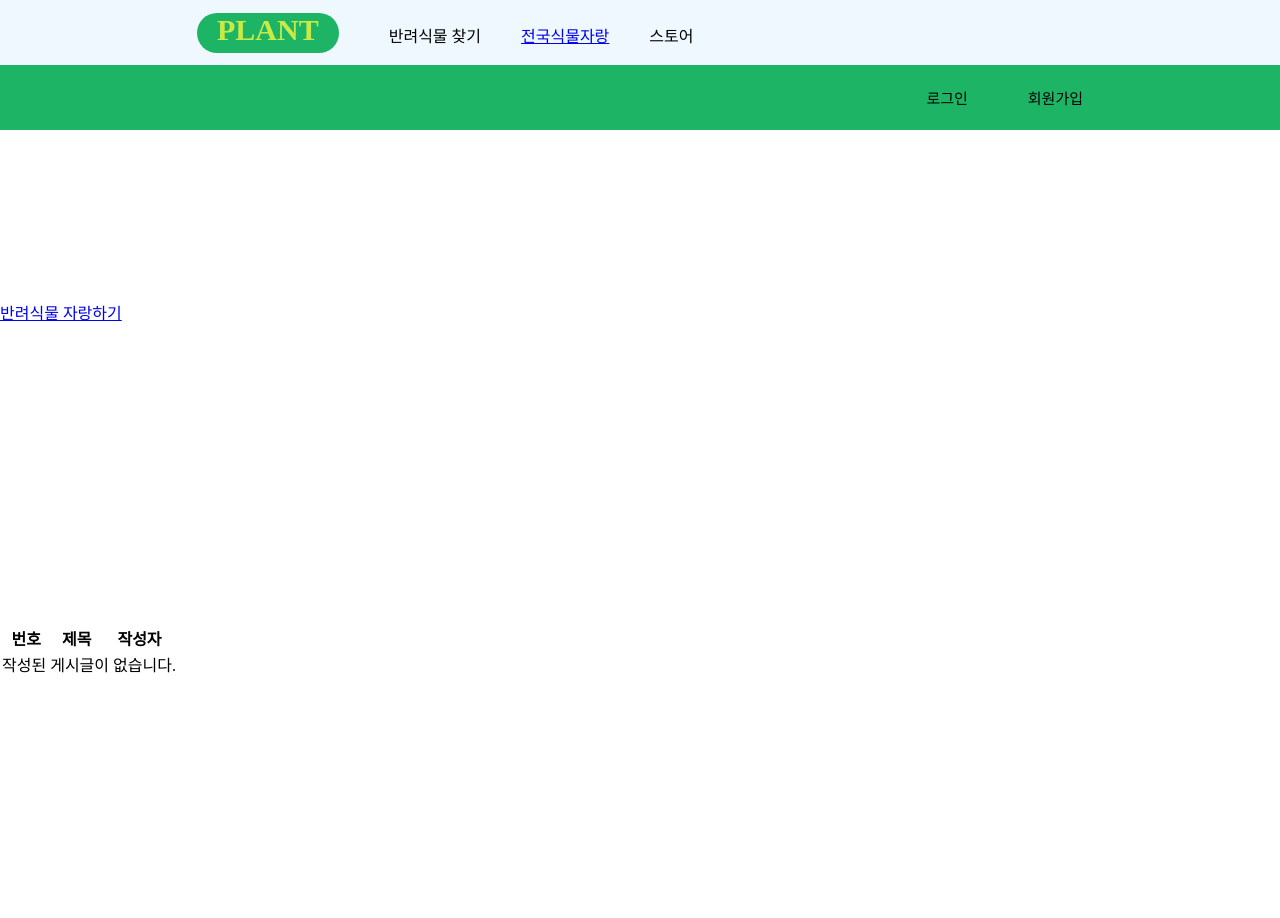
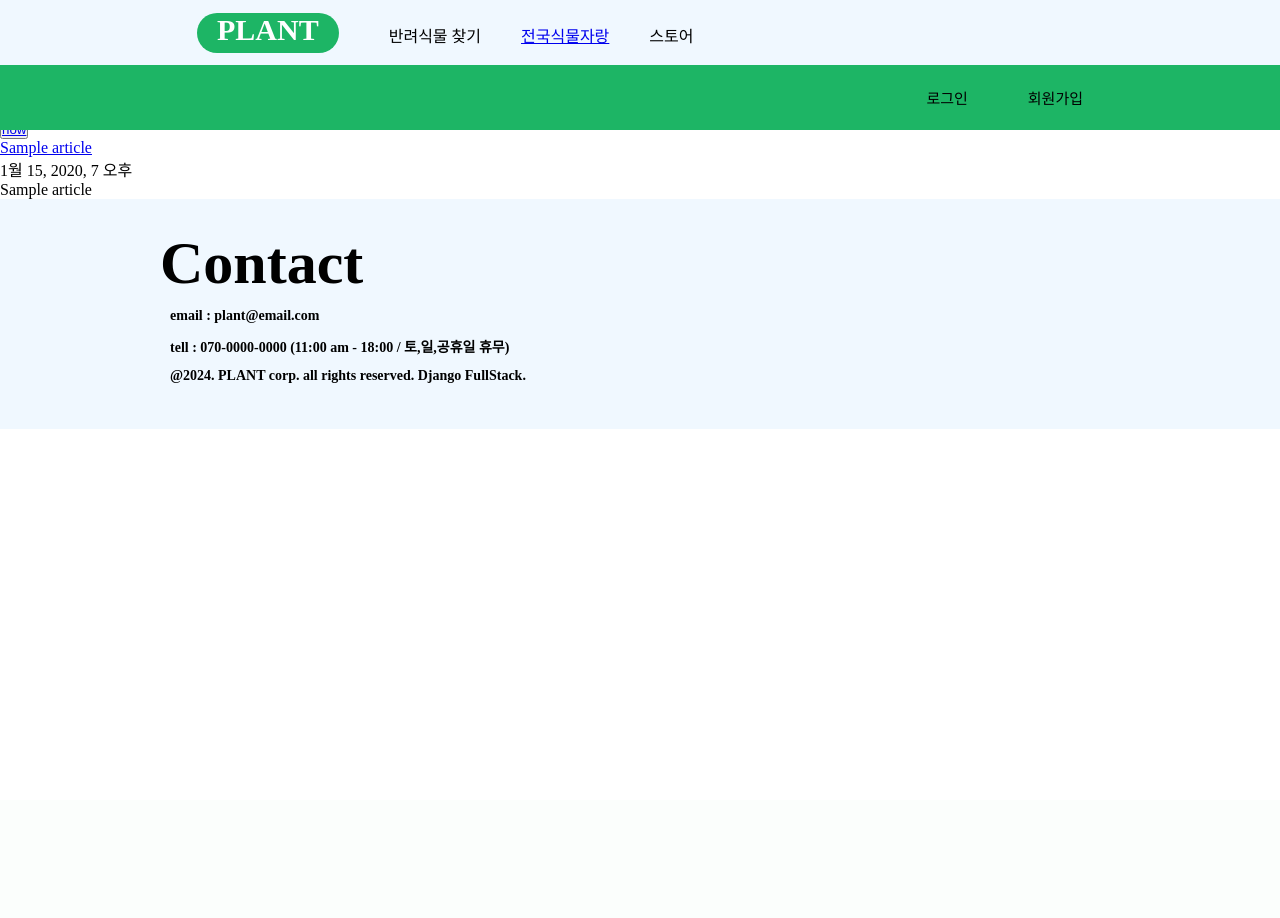
Before and after one commit to oiosu/Plant, a Django app: page /articles/ in a window 1280 px wide. Shown: the top 918 px of the page. After the commit the page ends 383 px from the top, so only its background shows below. Run offline with Django 3.2, Linux system fonts and the light colour scheme; tables that the repository leaves empty hold one stand-in row (values such as "Sample post"); some libraries are stand-ins or nearby versions; some web fonts are replaced.

Commit message:
게시글 다시 생성 중

```diff
--- a/accounts/templates/accounts/login.html
+++ b/accounts/templates/accounts/login.html
@@ -1,4 +1,4 @@
-{% extends 'home.html' %} {% block content %}
+{% extends 'base.html' %} {% block content %}
 <h2>Login</h2>
 <form method="post" action="{% url 'accounts:login' %}">
   {% csrf_token %} {{ form.as_p }}
--- a/accounts/templates/accounts/mypage.html
+++ b/accounts/templates/accounts/mypage.html
@@ -1,3 +1,3 @@
-{% extends 'home.html' %} {% block content %}
+{% extends 'base.html' %} {% block content %}
 <h1>마이페이지 test</h1>
 {% endblock %}
--- a/accounts/templates/accounts/signup.html
+++ b/accounts/templates/accounts/signup.html
@@ -1,4 +1,4 @@
-{% extends 'home.html' %} {% block content %}
+{% extends 'base.html' %} {% block content %}
 <h2>signup</h2>
 <form method="post" action="{% url 'accounts:signup' %}">
   {% csrf_token %} {{ form.as_p }}
--- a/articles/templates/articles/index.html
+++ b/articles/templates/articles/index.html
@@ -1,32 +1,19 @@
 {% extends 'base.html' %} {% block content %}
-<div class="index_content">
-  <div class="index_text">
-    <a href="{% url 'articles:new' %}">반려식물 자랑하기</a>
-  </div>
+<div>
+  <button type="button"><a href="{% url 'articles:create' %}">now</a></button>
 </div>
 
-<div class="index_table">
-  <table>
-    <thead>
-      <tr class="text-center">
-        <th>번호</th>
-        <th>제목</th>
-        <th>작성자</th>
-      </tr>
-    </thead>
-    <tbody>
-      {% if index %} {% for article in index %}
-      <tr class="text-center">
-        <td>{{ user.pk }}</td>
-        <td>{{ article.title|truncatechars:30 }}</td>
-        <td>{{ article.user }}</td>
-      </tr>
-      {% endfor %} {% else %}
-      <tr class="text-center">
-        <td colspan="3">작성된 게시글이 없습니다.</td>
-      </tr>
-      {% endif %}
-    </tbody>
-  </table>
+{% if request.user.is_authenticated %} {% endif %} {% for article in articles %}
+<div>
+  <div>
+    <div>
+      <div>
+        <a href="{% url 'articles:detail' article.pk %} ">{{ article.title}}</a>
+        <p>{{ article.created_at }}</p>
+      </div>
+      <p>{{ article.title }}</p>
+    </div>
+  </div>
+
+  {% endfor %} {% endblock %}
 </div>
-{% endblock %}
--- a/articles/urls.py
+++ b/articles/urls.py
@@ -5,11 +5,8 @@ app_name = "articles"
 
 urlpatterns = [
     path("", views.index, name="index"),
-    path("new/", views.article_new, name="article_new"), #생성
-    # add new url
-    path('articles/', views.article_list, name='article_list'),
-    path('articles/<int:article_id>/', views.article_detail, name='article_detail'),
-    path('articles/new/', views.create_article, name='create_article'),
-    path('articles/<int:article_id>/update/', views.update_article, name='update_article'),
-    path('articles/<int:article_id>/delete/', views.delete_article, name='delete_article')
+    path("create/", views.create, name="create"),
+    path('<int:pk>/', views.detail, name='detail'),
+    path('<int:pk>/update', views.update, name='update'),
+    path('<int:pk>/delete', views.delete, name='delete'),
 ]
--- a/articles/views.py
+++ b/articles/views.py
@@ -1,69 +1,63 @@
-from django.shortcuts import render, redirect, get_object_or_404
-from django.views.decorators.http import require_safe
-# from django.contrib.auth.decorators import login_required
+from django.shortcuts import render, redirect
+from django.contrib.auth.decorators import login_required
 from .models import Article
-from .forms import ArticleForm
-# from django.contrib import messages
-
+from articles.forms import ArticleForm
 
 # Create your views here.
 
-def article_list(request):
-    articles = Article.objects.all()
-    return render(request, 'article_list.html', {'articles': articles})
+def index(request):
+    articles = Article.objects.order_by('-pk')
+    context = {
+        'articles':articles
+    }
+    return render(request, 'articles/index.html', context)
 
-@require_safe
-def index(request):
-    articles = Article.objects.all()
-    context = {"articles":articles}
-    return render(request, "articles/index.html", context)
+@login_required
+def create(request):
+    if request.user.is_authenticated:
+        if request.method == 'POST':
+            article_form = ArticleForm(request.POST)
+            if article_form.is_valid():
+                article_form.save()
+                return redirect('articles:index')
+        else:
+            article_form = ArticleForm()
+        context = {
+            'article_form':article_form
+        }
+        return render(request, 'articles/forms.html', context)
+    else:
+        return redirect('accounts:login')
 
-def article_new(request):
-    return render(request, "articles/new_article.html")
+def detail(request, pk):
+    article = Article.objects.get(pk=pk)
+    context = {
+        'article':article
+    }
+    return render(request, 'articles/detail.html', context)
 
-# @login_required
-def create_article(request):
-    if request.method == "POST":
-        form = ArticleForm(request.POST, request.FILES)
-        if form.is_valid():
-            form.save()
-            return redirect('article_list')
+@login_required
+def update(request, pk):
+    article = Article.objects.get(pk=pk)
+    if request.method == 'POST':
+        article_form = ArticleForm(request.POST, instance=article)
+        if article_form.is_valid():
+            article_form.save()
+            return redirect('articles:index')
     else:
-        form = ArticleForm()
-    return render(request, 'create_article.html', {'form': form})
+            # GET : Form을 제공
+        article_form = ArticleForm(instance=article)
+    context = {
+        'article_form': article_form
+    }
+    return render(request, 'articles/forms.html', context)
 
-# @login_required
-def article_detail(request, pk):
-    article = get_object_or_404(Article, pk=pk)
-    return render(request, 'article_detail.html', {'article': article})
-
-
-# @login_required
-def edit(request, pk):
-    article = get_object_or_404(Article, pk=pk)
-    context = {"article": article}
-    return render(request, "articles/edit.html", context)
-
-
-# @login_required
-def update_article(request, article_id):
-    article = get_object_or_404(Article, pk=article_id)
-
+def delete(request, pk):
+    article = Article.objects.get(pk=pk)
     if request.method == 'POST':
-        form = ArticleForm(request.POST, instance=article)
-        if form.is_valid():
-            form.save()
-            return redirect('article_list')
-    else:
-        form = ArticleForm(instance=article)
-
-    return render(request, 'update_article.html', {'form': form, 'article': article})
-
-
-def delete_article(request, article_id):
-    article = get_object_or_404(Article, pk=article_id)
-    if request.method == "POST":
         article.delete()
-        return redirect("articles:index")
-    context = {"article": article}
-    return render(request, "articles/delete.html", context)
+        return redirect('articles:index')
+    context = {
+        'article':article
+    }
+    return render(request, 'articles/detail.html', context)
--- a/plant/settings.py
+++ b/plant/settings.py
@@ -91,7 +91,7 @@ ROOT_URLCONF = 'plant.urls'
 
 TEMPLATES = [
     {
-        "BACKEND": "django.template.backends.django.DjangoTemplates",
+        'BACKEND': 'django.template.backends.django.DjangoTemplates',
         "DIRS": [os.path.join(BASE_DIR, "templates")],
         'APP_DIRS': True,
         'OPTIONS': {
--- a/static/css/articles_index.css
+++ /dev/null
@@ -1,11 +0,0 @@
-.index_content {
-  margin-top: 300px;
-  margin-bottom: 300px;
-}
-.index_text {
-  margin-bottom: 300px;
-}
-
-.index_table {
-  margin-bottom: 300px;
-}
--- a/static/css/articles_list.css
+++ /dev/null
@@ -1,4 +0,0 @@
-.list_content {
-  margin-top: 300px;
-  margin-bottom: 300px;
-}
--- a/static/css/articles_new.css
+++ /dev/null
@@ -1,13 +0,0 @@
-.new_content {
-  margin-top: 300px;
-  margin-bottom: 500px;
-}
-
-.new_summernote {
-  margin-bottom: 500px;
-}
-
-.header {
-  width: 300px;
-  height: 300px;
-}
--- a/static/css/style.css
+++ b/static/css/style.css
@@ -84,7 +84,7 @@ header {
 
 .logo a {
   text-decoration: none;
-  color: #c7ea46;
+  color: #fff;
 }
 
 .menu {
--- a/templates/base.html
+++ b/templates/base.html
@@ -40,7 +40,7 @@
         <div class="menu">
           <p class="menu_list">반려식물 찾기</p>
           <p class="menu_list">
-            <a href="{% url 'article_list' %}">전국식물자랑</a>
+            <a href="{% url 'articles:index' %}">전국식물자랑</a>
           </p>
           <p class="menu_list">스토어</p>
         </div>
```
Also changed, not shown: articles/templates/articles/article_list.html (deleted, +0 -9 lines), articles/templates/articles/create_article.html (deleted, +0 -10 lines), articles/templates/articles/delete_article.html (deleted, +0 -11 lines), articles/templates/articles/detail.html (added, +20 -0 lines), articles/templates/articles/form.html (deleted, +0 -13 lines), articles/templates/articles/forms.html (added, +12 -0 lines), articles/templates/articles/new_article.html (deleted, +0 -31 lines), articles/templates/articles/update_article.html (deleted, +0 -10 lines).
